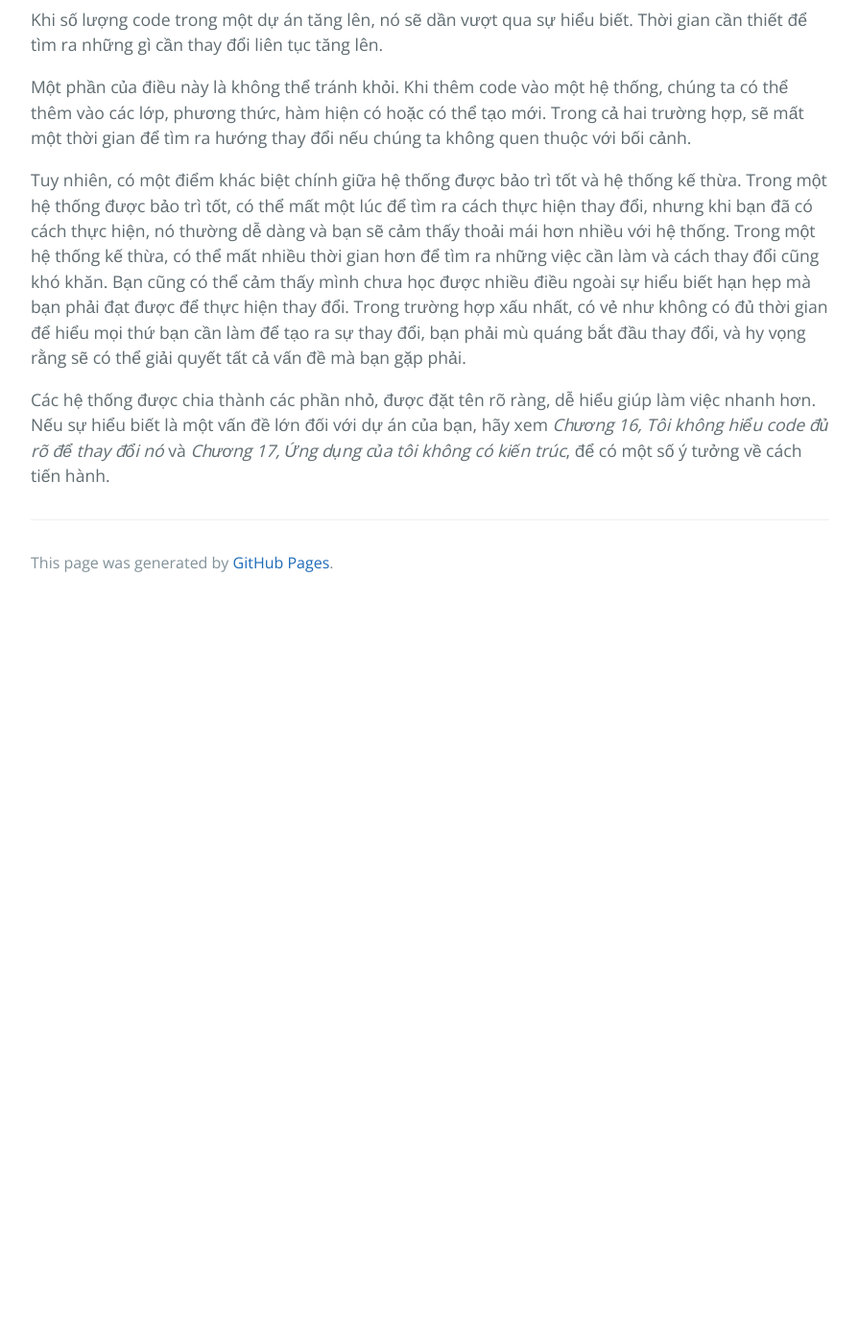
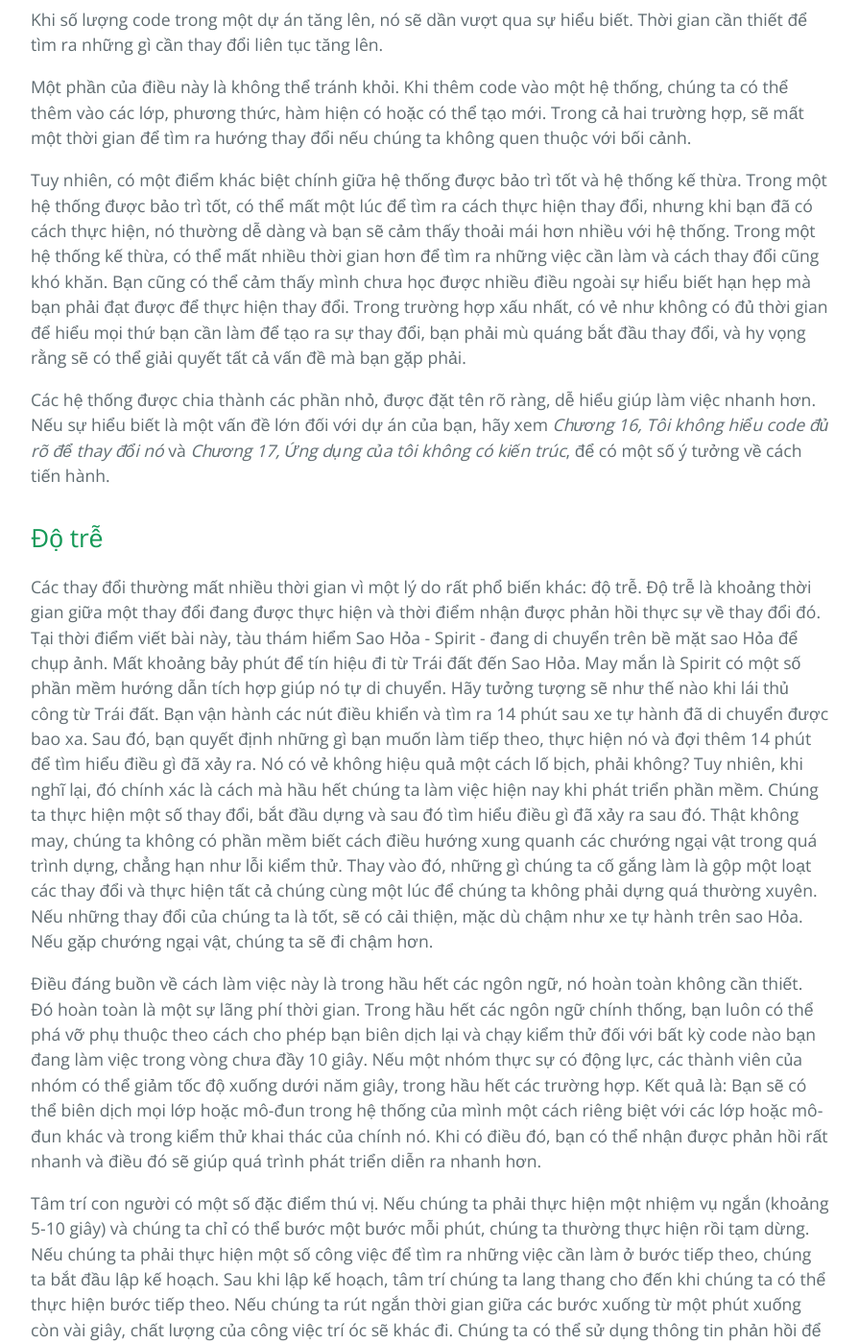
Before and after one commit to HaiBV/haibv.github.io, a Jekyll site: the page built from working-effectively-with-legacy-code/chapter-7-it-takes-forever-to-make-a-change.md, in a window 1280 px wide and 1400 px high, scrolled down 887 px. Shown: the whole window at 96% size, without its empty margins (192-1087 px from the left). Built offline with Jekyll 4.4.1, drawn with Linux system fonts in a browser that asks for light colours; our own code applies the rules of GitHub Pages for plain Markdown files; before the commit the page ends 1517 px from its top, so only the background shows below that; some of the changed text lies outside the part shown.

Commit message:
Book - Working Efectively with Legacy Code - P2 - C7

```diff
--- a/working-effectively-with-legacy-code/chapter-7-it-takes-forever-to-make-a-change.md
+++ b/working-effectively-with-legacy-code/chapter-7-it-takes-forever-to-make-a-change.md
@@ -17,3 +17,13 @@ Một phần của điều này là không thể tránh khỏi. Khi thêm code v
 Tuy nhiên, có một điểm khác biệt chính giữa hệ thống được bảo trì tốt và hệ thống kế thừa. Trong một hệ thống được bảo trì tốt, có thể mất một lúc để tìm ra cách thực hiện thay đổi, nhưng khi bạn đã có cách thực hiện, nó thường dễ dàng và bạn sẽ cảm thấy thoải mái hơn nhiều với hệ thống. Trong một hệ thống kế thừa, có thể mất nhiều thời gian hơn để tìm ra những việc cần làm và cách thay đổi cũng khó khăn. Bạn cũng có thể cảm thấy mình chưa học được nhiều điều ngoài sự hiểu biết hạn hẹp mà bạn phải đạt được để thực hiện thay đổi. Trong trường hợp xấu nhất, có vẻ như không có đủ thời gian để hiểu mọi thứ bạn cần làm để tạo ra sự thay đổi, bạn phải mù quáng bắt đầu thay đổi, và hy vọng rằng sẽ có thể giải quyết tất cả vấn đề mà bạn gặp phải.
 
 Các hệ thống được chia thành các phần nhỏ, được đặt tên rõ ràng, dễ hiểu giúp làm việc nhanh hơn. Nếu sự hiểu biết là một vấn đề lớn đối với dự án của bạn, hãy xem _Chương 16, Tôi không hiểu code đủ rõ để thay đổi nó_ và _Chương 17, Ứng dụng của tôi không có kiến trúc_, để có một số ý tưởng về cách tiến hành.
+
+## Độ trễ
+
+Các thay đổi thường mất nhiều thời gian vì một lý do rất phổ biến khác: độ trễ. Độ trễ là khoảng thời gian giữa một thay đổi đang được thực hiện và thời điểm nhận được phản hồi thực sự về thay đổi đó. Tại thời điểm viết bài này, tàu thám hiểm Sao Hỏa - Spirit - đang di chuyển trên bề mặt sao Hỏa để chụp ảnh. Mất khoảng bảy phút để tín hiệu đi từ Trái đất đến Sao Hỏa. May mắn là Spirit có một số phần mềm hướng dẫn tích hợp giúp nó tự di chuyển. Hãy tưởng tượng sẽ như thế nào khi lái thủ công từ Trái đất. Bạn vận hành các nút điều khiển và tìm ra 14 phút sau xe tự hành đã di chuyển được bao xa. Sau đó, bạn quyết định những gì bạn muốn làm tiếp theo, thực hiện nó và đợi thêm 14 phút để tìm hiểu điều gì đã xảy ra. Nó có vẻ không hiệu quả một cách lố bịch, phải không? Tuy nhiên, khi nghĩ lại, đó chính xác là cách mà hầu hết chúng ta làm việc hiện nay khi phát triển phần mềm. Chúng ta thực hiện một số thay đổi, bắt đầu dựng và sau đó tìm hiểu điều gì đã xảy ra sau đó. Thật không may, chúng ta không có phần mềm biết cách điều hướng xung quanh các chướng ngại vật trong quá trình dựng, chẳng hạn như lỗi kiểm thử. Thay vào đó, những gì chúng ta cố gắng làm là gộp một loạt các thay đổi và thực hiện tất cả chúng cùng một lúc để chúng ta không phải dựng quá thường xuyên. Nếu những thay đổi của chúng ta là tốt, sẽ có cải thiện, mặc dù chậm như xe tự hành trên sao Hỏa. Nếu gặp chướng ngại vật, chúng ta sẽ đi chậm hơn.
+
+Điều đáng buồn về cách làm việc này là trong hầu hết các ngôn ngữ, nó hoàn toàn không cần thiết. Đó hoàn toàn là một sự lãng phí thời gian. Trong hầu hết các ngôn ngữ chính thống, bạn luôn có thể phá vỡ phụ thuộc theo cách cho phép bạn biên dịch lại và chạy kiểm thử đối với bất kỳ code nào bạn đang làm việc trong vòng chưa đầy 10 giây. Nếu một nhóm thực sự có động lực, các thành viên của nhóm có thể giảm tốc độ xuống dưới năm giây, trong hầu hết các trường hợp. Kết quả là: Bạn sẽ có thể biên dịch mọi lớp hoặc mô-đun trong hệ thống của mình một cách riêng biệt với các lớp hoặc mô-đun khác và trong kiểm thử khai thác của chính nó. Khi có điều đó, bạn có thể nhận được phản hồi rất nhanh và điều đó sẽ giúp quá trình phát triển diễn ra nhanh hơn.
+
+Tâm trí con người có một số đặc điểm thú vị. Nếu chúng ta phải thực hiện một nhiệm vụ ngắn (khoảng 5-10 giây) và chúng ta chỉ có thể bước một bước mỗi phút, chúng ta thường thực hiện rồi tạm dừng. Nếu chúng ta phải thực hiện một số công việc để tìm ra những việc cần làm ở bước tiếp theo, chúng ta bắt đầu lập kế hoạch. Sau khi lập kế hoạch, tâm trí chúng ta lang thang cho đến khi chúng ta có thể thực hiện bước tiếp theo. Nếu chúng ta rút ngắn thời gian giữa các bước xuống từ một phút xuống còn vài giây, chất lượng của công việc trí óc sẽ khác đi. Chúng ta có thể sử dụng thông tin phản hồi để thử các phương pháp một cách nhanh chóng. Công việc của chúng ta trở nên giống như lái xe hơn là chờ đợi ở trạm xe buýt. Sự tập trung của chúng ta cao hơn bởi vì chúng ta không liên tục chờ đợi cơ hội tiếp theo để làm điều gì đó. Quan trọng nhất, lượng thời gian mà chúng ta cần để nhận ra và sửa lỗi sẽ ít hơn nhiều.
+
+Điều gì khiến chúng ta không thể làm việc theo cách này mọi lúc? Một số người có thể. Những người lập trình bằng ngôn ngữ thông dịch thường có thể nhận được phản hồi gần như tức thời khi họ làm việc. Đối với phần còn lại, những người làm việc với các ngôn ngữ cần biên dịch, trở ngại chính là sự phụ thuộc, nhu cầu biên dịch thứ gì đó mà chúng ta không quan tâm chỉ vì chúng ta muốn biên dịch thứ khác.
```
